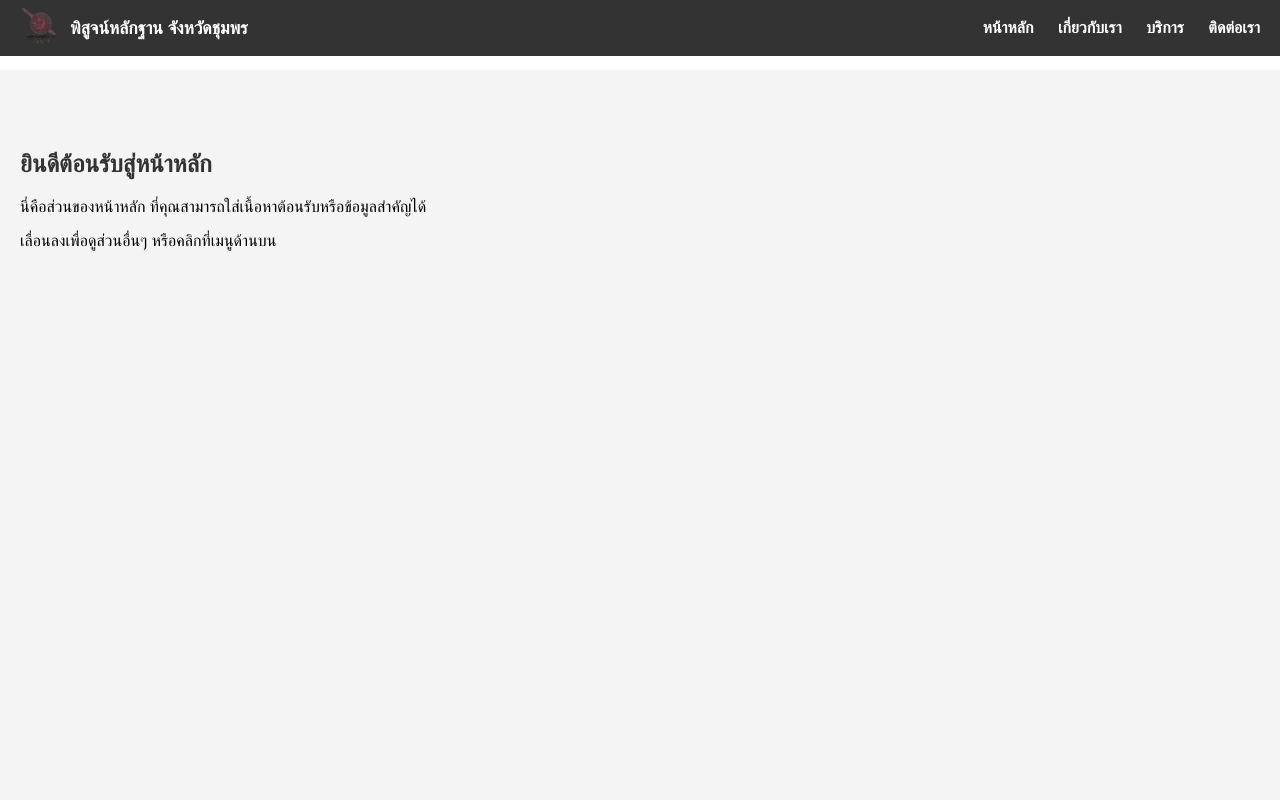
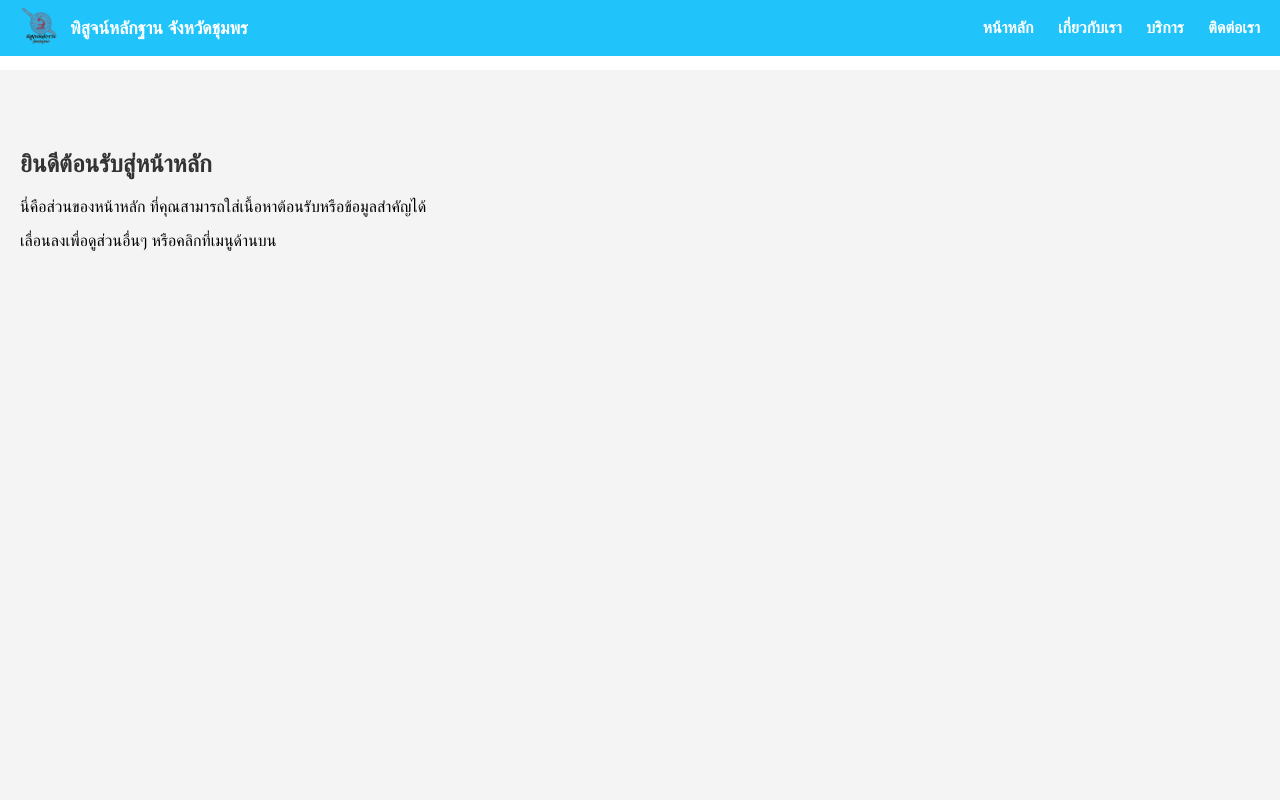
Before and after one commit to makemok123/Chumphon-Forensic.com, a plain HTML site: page landing_page.html in a window 1280 px wide. Shown: the top 800 px of the page. Drawn offline with Linux system fonts and the light colour scheme.

Commit message:
เปลี่ยนสี header

```diff
--- a/style.css
+++ b/style.css
@@ -7,7 +7,7 @@ body {
 }
 
 header {
-    background-color: #333;
+    background-color: rgb(33, 196, 250); /* เปลี่ยนสีพื้นหลังเป็นสีฟ้าอ่อน */
     color: white;
     padding: 0.5em 20px; /* ปรับ padding ให้เหมาะสม */
     /* text-align: center;  เอาออกเนื่องจากใช้ flexbox */
```
